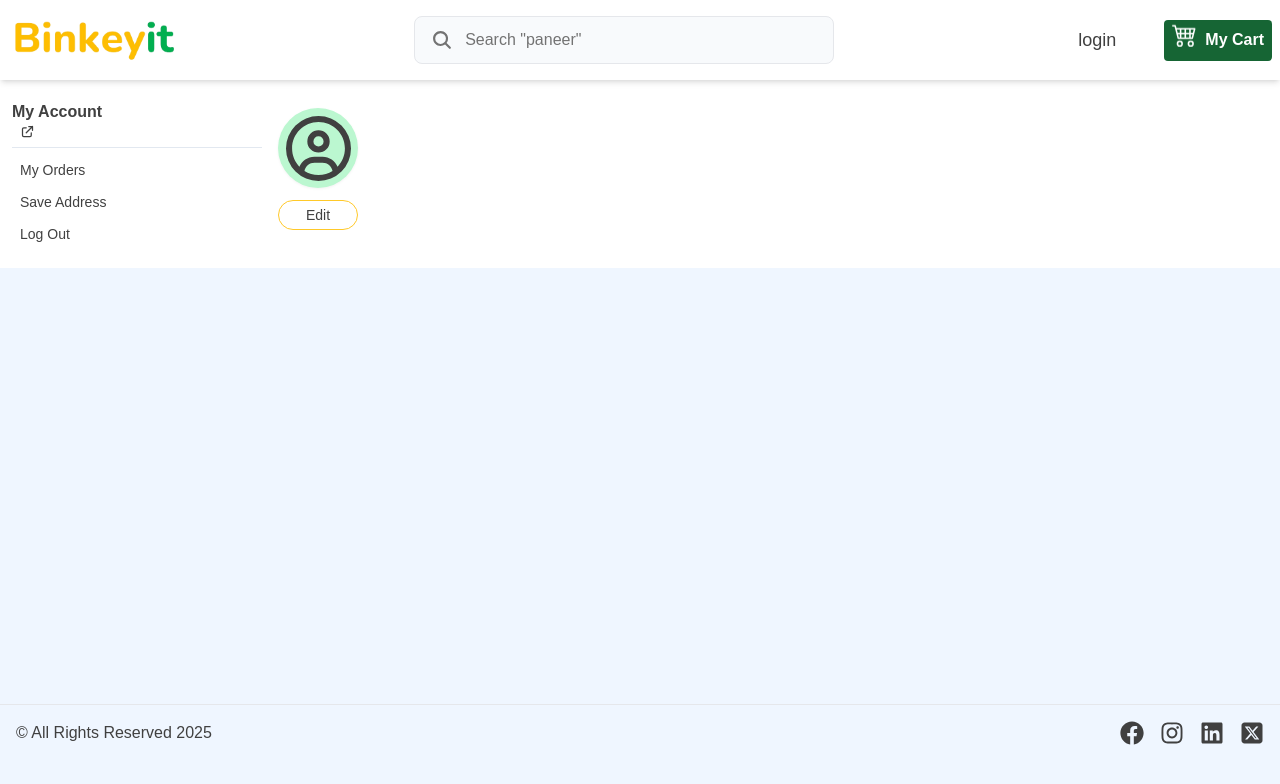
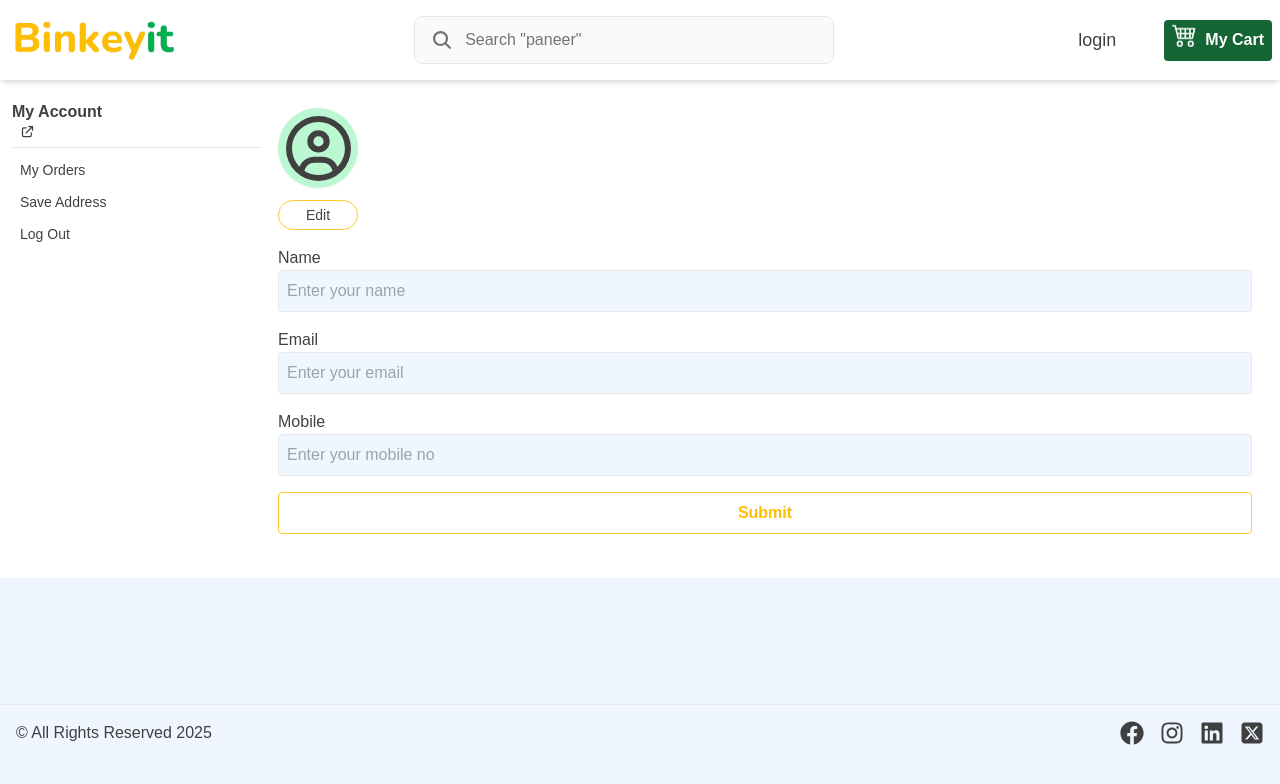
Before and after one commit to tausif-alam-64/Blinkit, a React (Vite) app in the folder client/: page /dashboard/profile in a window 1280 px wide. Shown: the top 784 px of the page. Built offline with nearby package versions, Linux system fonts and the light colour scheme; no server answers.

Commit message:
Update user details section

```diff
--- a/client/src/common/SummaryApi.js
+++ b/client/src/common/SummaryApi.js
@@ -19,19 +19,27 @@ const SummaryApi = {
   },
   resetPassword: {
     url: "/api/user/reset-password",
-    method: "put"
+    method: "put",
   },
   refreshToken: {
     url: "/api/user/refresh-token",
-    method: "post"
+    method: "post",
   },
   userDetails: {
     url: "/api/user/user-details",
-    method: "get"
+    method: "get",
   },
   logout: {
     url: "/api/user/logout",
-    method: "get"
+    method: "get",
+  },
+  uploadAvatar: {
+    url: "/api/user/upload-avatar",
+    method: "put",
+  },
+  updateUserDetails: {
+    url: "/api/user/update-user",
+    method: "put"
   }
 };
 
--- a/client/src/components/UserManu.jsx
+++ b/client/src/components/UserManu.jsx
@@ -34,21 +34,25 @@ const UserManu = ({ close }) => {
     }
   };
 
+  const handleClose = (close) => {
+    if(close) return close();
+  }
+
   return (
     <div>
       <div className="font-semibold">My Account</div>
       <div className="text-sm flex items-center gap-2">
         <span className="max-w-52 text-ellipsis line-clamp-1"> {user.name || user.mobile} </span>
-        <Link to={"/dashboard/profile"} className="hover:text-primary-200">
+        <Link to={"/dashboard/profile"} onClick={handleClose} className="hover:text-primary-200">
           <HiOutlineExternalLink size={15} />
         </Link>
       </div>
       <Divider />
       <div className="text-sm grid gap-1 ">
-        <Link to={"/dashboard/myorders"} className="px-2 hover:bg-orange-200 py-1">
+        <Link onClick={handleClose} to={"/dashboard/myorders"} className="px-2 hover:bg-orange-200 py-1">
           My Orders
         </Link>
-        <Link to={"/dashboard/address"} className="px-2 hover:bg-orange-200 py-1">
+        <Link onClick={handleClose} to={"/dashboard/address"} className="px-2 hover:bg-orange-200 py-1">
           Save Address
         </Link>
         <button
--- a/client/src/components/UserProfileAvatarEdit.jsx
+++ b/client/src/components/UserProfileAvatarEdit.jsx
@@ -1,18 +1,54 @@
 import React, { useState } from "react";
 import { FaRegCircleUser } from "react-icons/fa6";
-import { useSelector } from "react-redux";
+import { useDispatch, useSelector } from "react-redux";
+import Axios from "../utils/Axios";
+import SummaryApi from "../common/SummaryApi";
+import AxiosToastError from "../utils/AxiosToastError";
+import { updatedAvatar } from "../store/userSlice";
+import { IoClose } from "react-icons/io5";
 
-const UserProfileAvatarEdit = () => {
 
+const UserProfileAvatarEdit = ({close}) => {
   const user = useSelector((state) => state.user);
-  const [loading, setLoading] = useState(false)
+  const [loading, setLoading] = useState(false);
+  const dispatch = useDispatch();
 
   const handleSubmit = (e) => {
-    e.preventDefault()
-  }
+    e.preventDefault();
+  };
+
+  const handleUploadAvatarImage = async (e) => {
+    const file = e.target.files[0];
+
+    if (!file) return;
+
+    const formData = new FormData();
+    formData.append("avatar", file);
+
+    setLoading(true);
+
+    try {
+      const response = await Axios({
+        ...SummaryApi.uploadAvatar,
+        data: formData,
+      });
+
+      const {data : responseData} = response;
+
+      dispatch(updatedAvatar(responseData.data.avatar))
+
+    } catch (error) {
+      AxiosToastError(error)
+    } finally {
+      setLoading(false);
+    }
+  };
   return (
     <section className="fixed top-0 bottom-0 left-0 right-0 bg-neutral-900 bg-opacity-60 p-4 flex items-center justify-center">
       <div className="bg-white w-full max-w-sm rounded p-4 flex flex-col  justify-center items-center">
+        <button onClick={close} className="text-neutral-800 w-fit block ml-auto">
+          <IoClose size={20}/>
+        </button>
         <div className="w-20 h-20 bg-green-500 flex items-center justify-center rounded-full overflow-hidden drop-shadow-sm ">
           {user.avatar ? (
             <img src={user.avatar} alt={user.name} className="w-full h-full" />
@@ -22,13 +58,17 @@ const UserProfileAvatarEdit = () => {
         </div>
         <form action="" onSubmit={handleSubmit}>
           <label htmlFor="uploadProfile">
-            <div className="border border-primary-200 hover:bg-primary-200 px-4 py-1 rounded text-sm my-3">
-              {
-                loading ? "Loading..." : "Upload"
-              }
+            <div className="border border-primary-200 hover:bg-primary-200 px-4 py-1 rounded text-sm my-3 cursor-pointer">
+              {loading ? "Loading..." : "Upload"}
             </div>
           </label>
-          <input type="file" id="uploadProfile" className="hidden" />
+          <input
+            onChange={handleUploadAvatarImage}
+            type="file"
+            id="uploadProfile"
+            className="hidden"
+            accept="image/*"
+          />
         </form>
       </div>
     </section>
--- a/client/src/pages/Profile.jsx
+++ b/client/src/pages/Profile.jsx
@@ -1,13 +1,72 @@
-import React, { useState } from "react";
-import { useSelector } from "react-redux";
+import React, { useEffect, useState } from "react";
+import { useDispatch, useSelector } from "react-redux";
 import { FaRegCircleUser } from "react-icons/fa6";
 import UserProfileAvatarEdit from "../components/UserProfileAvatarEdit";
+import Axios from "../utils/Axios";
+import SummaryApi from "../common/SummaryApi";
+import AxiosToastError from "../utils/AxiosToastError";
+import toast from "react-hot-toast";
+import fetchUserDetails from "../utils/fetchUserDetails";
+import { setUserDetails } from "../store/userSlice";
 
 const Profile = () => {
-    const [openProfileAvatarEdit, setOpenProfileAvatarEdit] = useState(false)
   const user = useSelector((state) => state.user);
+  const dispatch = useDispatch();
+  const [openProfileAvatarEdit, setOpenProfileAvatarEdit] = useState(false);
+  const [loading, setLoading] = useState(false);
+  const [userData, setUserData] = useState({
+    name: user.name,
+    email: user.email,
+    mobile: user.mobile,
+  });
+
+  useEffect(() => {
+    setUserData({
+      name: user.name,
+      email: user.email,
+      mobile: user.mobile,
+    });
+  }, [user]);
+
+  const handleOnChange = (e) => {
+    const { name, value } = e.target;
+
+    setUserData((preve) => {
+      return {
+        ...preve,
+        [name]: value,
+      };
+    });
+  };
+
+  const handleSubmit = async (e) => {
+    e.preventDefault();
+
+    try {
+      setLoading(true);
+
+      const response = await Axios({
+        ...SummaryApi.updateUserDetails,
+        data: userData,
+      });
+
+      const { data: responseData } = response;
+
+      if (responseData.success) {
+        toast.success(responseData.message);
+        const userData = await fetchUserDetails();
+        dispatch(setUserDetails(userData.data));
+      }
+    } catch (error) {
+      AxiosToastError(error);
+    } finally {
+      setLoading(false);
+    }
+  };
+
   return (
     <div>
+      {/* updating profile image */}
       <div className="w-20 h-20 bg-green-200 flex items-center justify-center rounded-full overflow-hidden drop-shadow-sm">
         {user.avatar ? (
           <img src={user.avatar} alt={user.name} className="w-full h-full" />
@@ -15,14 +74,61 @@ const Profile = () => {
           <FaRegCircleUser size={65} />
         )}
       </div>
-      <button onClick={() => setOpenProfileAvatarEdit(true)} className="text-sm min-w-20 border border-primary-100 hover:border-primary-200 hover:bg-primary-200 px-3 py-1 rounded-full mt-3">
+      <button
+        onClick={() => setOpenProfileAvatarEdit(true)}
+        className="text-sm min-w-20 border border-primary-100 hover:border-primary-200 hover:bg-primary-200 px-3 py-1 rounded-full mt-3"
+      >
         Edit
       </button>
-      {
-        openProfileAvatarEdit && (
-            <UserProfileAvatarEdit close={() => setOpenProfileAvatarEdit(false)}/>
-        )
-      }
+      {openProfileAvatarEdit && (
+        <UserProfileAvatarEdit close={() => setOpenProfileAvatarEdit(false)} />
+      )}
+
+      {/* updating name, email, password, mobile */}
+      <form className="my-4 grid gap-4" onSubmit={handleSubmit}>
+        <div className="grid">
+          <label htmlFor="name">Name</label>
+          <input
+            type="text"
+            name="name"
+            id="name"
+            placeholder="Enter your name"
+            className="p-2 bg-blue-50 outline-none border focus-within:border-primary-200 rounded"
+            value={userData.name}
+            onChange={handleOnChange}
+            required
+          />
+        </div>
+        <div className="grid">
+          <label htmlFor="email">Email</label>
+          <input
+            type="email"
+            name="email"
+            id="email"
+            placeholder="Enter your email"
+            className="p-2 bg-blue-50 outline-none border focus-within:border-primary-200 rounded"
+            value={userData.email}
+            onChange={handleOnChange}
+            required
+          />
+        </div>
+        <div className="grid">
+          <label htmlFor="mobile">Mobile</label>
+          <input
+            type="text"
+            name="mobile"
+            id="mobile"
+            required
+            placeholder="Enter your mobile no"
+            className="p-2 bg-blue-50 outline-none border focus-within:border-primary-200 rounded"
+            value={userData.mobile}
+            onChange={handleOnChange}
+          />
+        </div>
+        <button className="border px-4 py-2 font-semibold hover:bg-primary-100 border-primary-100 text-primary-200 hover:text-neutral-800 rounded">
+          {loading ? "Loading" : "Submit"}
+        </button>
+      </form>
     </div>
   );
 };
--- a/client/src/store/userSlice.js
+++ b/client/src/store/userSlice.js
@@ -32,7 +32,9 @@ const userSlice = createSlice({
             state.shopping_cart = action.payload.shopping_cart
             state.orderHistory = action.payload.orderHistory
             state.role = action.payload.role
-
+        },
+        updatedAvatar: (state, action) => {
+            state.avatar = action.payload
         },
         logout: (state, action) => {
             state._id = ""
@@ -51,6 +53,6 @@ const userSlice = createSlice({
     }
 })
 
-export const {setUserDetails, logout} = userSlice.actions
+export const {setUserDetails, logout, updatedAvatar} = userSlice.actions
 
 export default userSlice.reducer;
```
Also changed, not shown: 1 other file (tests, documents, lock files or other folders).
